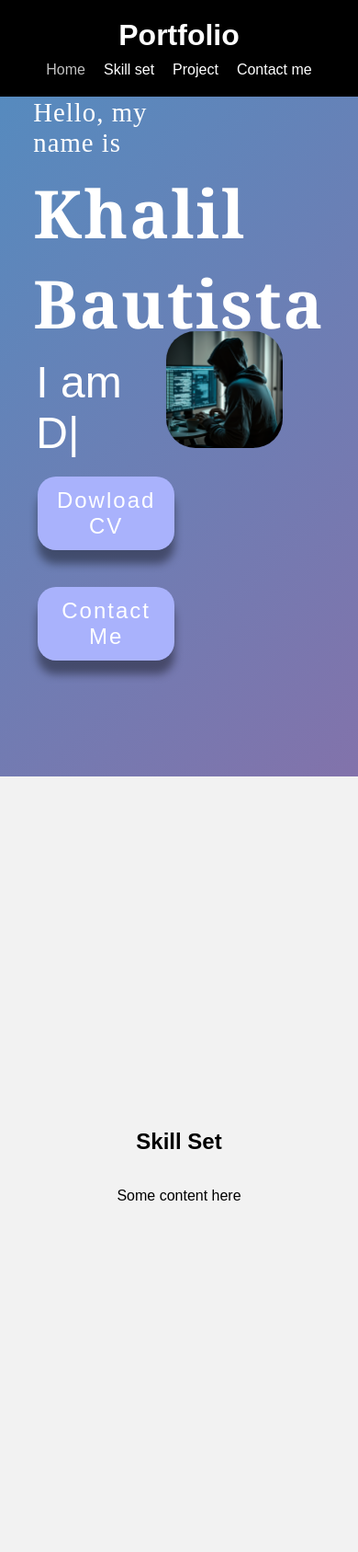
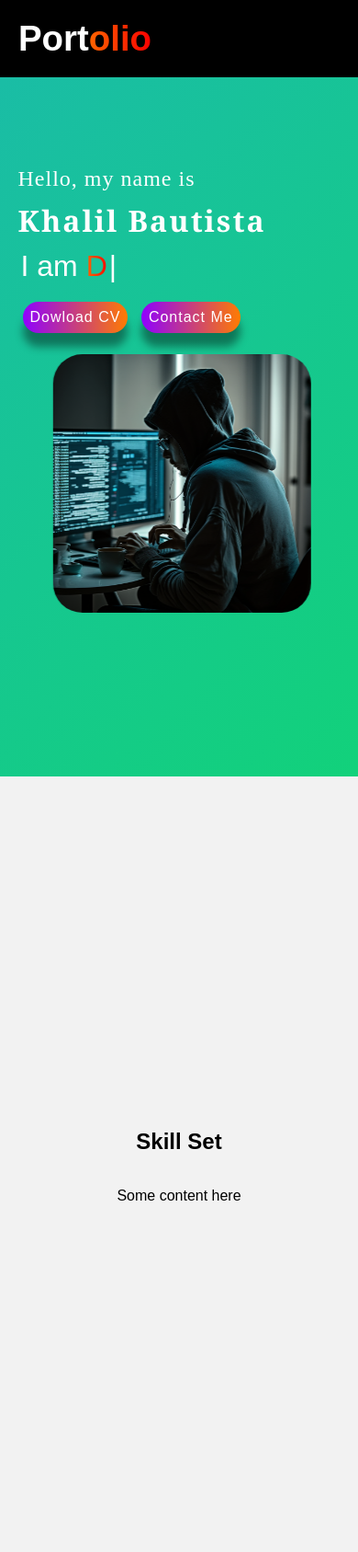
Before and after one commit to Khalil2506/Portafolio, a Django app: page / in a window 390 px wide. Shown: the top 1687 px of the page at 92% size. Run offline with Django 4.2, Linux system fonts and the light colour scheme; some libraries are stand-ins or nearby versions.

Commit message:
Advance responsive 23/02/23

```diff
--- a/Library/static/css/styles.css
+++ b/Library/static/css/styles.css
@@ -88,6 +88,10 @@
 }
 
 /*start of my portfolio*/
+:root {
+  --color-2: #FA0000;
+  --color-1: #FF6400;
+}
 body {
   margin: 0;
   padding: 0;
@@ -111,15 +115,31 @@
   max-width: 1200px;
   margin: 0 auto;
   padding: 20px 20px;
+  flex-flow: row wrap;
 }
-
-.header_title h1 {
+.header_title{
+  display: flex;
+  width: 35%;
+  font-size: 1.2em ;
+}
+.header_title h1{
   margin: 0;
 }
-
 .header_title a {
   text-decoration: none;
   color: white;
+  display: flex;
+  flex-direction: row;
+}
+.title_p{
+  margin: 0;
+  padding: 0;
+  background-image: linear-gradient(to right, var(--color-1), var(--color-2));
+  -webkit-background-clip: text;
+  -moz-background-clip: text;
+  background-clip: text;
+  color: transparent;
+
 }
 
 .header_nav ul {
@@ -141,30 +161,30 @@
 }
 
 .header_a:hover {
-  color: #f00;
+  background-image: linear-gradient(to right, var(--color-1), var(--color-2));
+  -webkit-background-clip: text;
+  -moz-background-clip: text;
+  background-clip: text;
+  color: transparent;
 }
 
-@media only screen and (max-width: 768px) {
-  .header-container {
-    flex-direction: column;
-  }
-
-  .header_nav {
-    margin-top: 10px;
-    justify-content: center;
-  }
+.icon{
+  font-size: 1em;
+  color: white;
+  display: none;
 }
-
+.nav_responsive{
+  display: none;
+}
 /* Cambio de color al hacer scroll */
 .header_a_scroll {
-  color: #C2C2C2 !important;
-  text-shadow: 1px 1px 1px 1px white, 1px 1px 1px 1px white, 1px 1px 1px 1px wheat, 1px 1px 1px 1px white !important;
-  border-radius: 20px 10px;
+  background-image: linear-gradient(to right, var(--color-1), var(--color-2));
+  -webkit-background-clip: text;
+  -moz-background-clip: text;
+  background-clip: text;
+  color: transparent;
 }
-
-
 /* Estilos para las secciones */
-
 section:nth-child(even) {
   background-color: #f2f2f2;
 }
@@ -173,7 +193,7 @@
   flex-direction: column;
   width: 100%;
   height: 100%;
-  background: linear-gradient(-45deg, #ee7752, #e73c7e, #23a6d5, #23d5ab);
+  background: linear-gradient(-45deg, #0027FF, #00FF1B, #23a6d5, #23d5ab);
   background-size: 400% 400%;
   -webkit-animation: gradient 15s ease infinite;
   -moz-animation: gradient 15s ease infinite;
@@ -215,20 +235,7 @@
     background-position: 0% 50%;
   }
 }
-.section_content_1{
-  height: 100vh;
-  width: 100%;
-  display: flex;
-  align-items: center;
-  justify-content: center;
-}
-.div_main{
-  width: 100%;
-  padding: 0 10%;
-  display: flex;
-  align-items: center;
-  justify-content: center;
-}
+
 .section_content_2{
   height: 100vh;
   width: 100%;
@@ -256,7 +263,22 @@
   justify-content: center;
   text-align: center;
 }
+
 /*Section 1*/
+.section_content_1{
+  height: 100vh;
+  width: 100%;
+  display: flex;
+  align-items: center;
+  justify-content: center;
+}
+.div_main{
+  width: 100%;
+  padding: 0 10%;
+  display: flex;
+  align-items: center;
+  justify-content: center;
+}
 .content_me{
   width: 50%;
   display: flex;
@@ -282,8 +304,8 @@
   display: block;
   font-weight: 700;
   font-size: 4.5em;
+  color: white;
   letter-spacing: 2px;
-  color: white;
   padding: 10px 0;
   margin: 0;
   user-select: none;
@@ -296,10 +318,16 @@
   padding: 0 3px;
   margin: 0;
   user-select: none;
+
 }
-#maquina{
-  color: #7f00ff;
-  text-transform: capitalize;
+.maquina{
+  background-image: linear-gradient(to right, var(--color-1), var(--color-2));
+  -webkit-background-clip: text;
+  letter-spacing: 2px;
+  -moz-background-clip: text;
+  background-clip: text;
+  color: transparent;
+
 }
 .btns{
   width: 100%;
@@ -312,7 +340,7 @@
   font-size: 1.5em;
   font-weight: 400;
   color: white;
-  background-color: #A9B2FC;
+  background-image: linear-gradient(to right, #8F01FF, #FF7C01);
   padding: 0.5em;
   margin: 20px 5px;
   letter-spacing: 2px;
@@ -321,7 +349,7 @@
   border-radius: 20px;
 }
 .btns button:hover{
-  background-color: #7f00ff;
+  background-image: linear-gradient(to right, var(--color-1), var(--color-2));
 }
 .btns a{
 
@@ -331,6 +359,9 @@
 .content_img{
   width: 50%;
   height: 100%;
+  display: flex;
+  justify-content: center;
+  align-items: center;
   position: relative;
 }
 .content_img img{
@@ -338,14 +369,182 @@
   height: 100%;
   width: 80%;
   top: 10px;
-  right: 00px;
+  right: -10px;
   transform: rotateY(180deg);
   animation: animateuser 4s linear infinite;
   border-radius: 2em;
 }
 @keyframes animateuser {
   50%{
-    right: 20px;
+    right: 0px;
     top: 0px;
   }
 }
+@media only screen and (max-width: 1200px) {
+  .header-container {
+    justify-content: center;
+    align-items: center;
+  }
+  .small_me{
+    letter-spacing: 1px;
+    font-size: 1.5em;
+  }
+
+  .title_me{
+    font-weight: 700;
+    font-size: 4em;
+    letter-spacing: 2px;
+  }
+  .maquina_p{
+    font-size: 2.8em;
+  }
+  .header_nav {
+    margin-top: 10px;
+    justify-content: center;
+    align-items: center;
+  }
+}
+@media only screen and (max-width: 1000px) {
+  .small_me{
+    letter-spacing: 1px;
+    font-size: 1.3em;
+  }
+
+  .title_me{
+    font-weight: 700;
+    font-size: 3.5em;
+    letter-spacing: 2px;
+  }
+  .maquina_p{
+    font-size: 2.4em;
+  }
+  .btns button{
+    font-size: 1.2em;
+    letter-spacing: 1px;
+  }
+}
+@media only screen and (max-width: 790px) {
+  .small_me{
+    letter-spacing: 1px;
+    font-size: 1.1em;
+  }
+
+  .title_me{
+    font-weight: 700;
+    font-size: 3em;
+    letter-spacing: 2px;
+  }
+  .maquina_p{
+    font-size: 2em;
+  }
+  .btns button{
+    font-size: 1em;
+    letter-spacing: 1px;
+  }
+}
+@media only screen and (max-width: 640px) {
+  .header-container {
+    justify-content: center;
+    align-items: center;
+  }
+  .small_me{
+    letter-spacing: 1px;
+    font-size: 1.5em;
+  }
+
+  .title_me{
+    font-weight: 700;
+    font-size: 2em;
+    letter-spacing: 2px;
+  }
+  .maquina_p{
+    font-size: 2em;
+  }
+  .header_nav {
+   display: none;
+  }
+  .div_main{
+    width: 100%;
+    padding: 0 5%;
+    display: flex;
+    align-items: center;
+    justify-content: center;
+    flex-direction: column;
+  }
+  .content_me{
+    width: 100%;
+    height: 50%;
+    display: flex;
+    align-items: flex-start;
+    justify-content: flex-start;
+    flex-direction: column;
+    font-family: Arial, Helvetica, sans-serif;
+
+  }
+  .btns{
+    width: 100%;
+    position: relative;
+  }
+  .btns button{
+    font-size: 1em;
+    letter-spacing: 1px;
+  }
+  .content_img{
+    width: 100%;
+    height: 50%;
+    display: flex;
+    justify-content: center;
+    align-items: center;
+    position: relative;
+  }
+  .content_img img{
+    height: 100%;
+    width: 80%;
+    top: 10px;
+    right: -10px;
+  }
+  .icon{
+    display: flex;
+    font-size: 1em;
+    color: white;
+    justify-content: flex-end;
+    align-items: flex-end;
+    flex-direction: column;
+    width: 65%;
+  }
+  .nav_responsive{
+   display: flex;
+   flex-direction: column;
+  }
+  .header_ul_responsive{
+    width: 100%;
+    left: -120%;
+    overflow: hidden;
+    transition: all 0.5s ease-in;
+    display: flex;
+    background-color: white;
+    width: 100%;
+    height: 100vh;
+    flex-direction: column;
+    position:absolute;
+    color: white;
+    z-index: 1000;
+  }
+  .activo{
+    left: 0 !important;
+  }
+  .header_li_responsive{
+    text-decoration: none;
+    display: inline-block;
+    background-color: #222222;
+    width: 15em;
+    margin: 1.5em 1em;
+    align-items: center;
+    justify-content: center;
+    border-radius: 10px;
+    font-size: 1.2em;
+  }
+  .header_a_resposive{
+    padding: 0.5em;
+  }
+}
--- a/Library/static/js/index.js
+++ b/Library/static/js/index.js
@@ -60,3 +60,11 @@
     });
   });
 });
+//cambiar de clase
+const miBoton = document.querySelector(".icon");
+const miElemento = document.querySelector(".header_ul_responsive");
+
+// agregar evento de clic al botón
+miBoton.addEventListener("click", function() {
+  miElemento.classList.toggle("activo");
+});
--- a/Library/templates/base.html
+++ b/Library/templates/base.html
@@ -7,7 +7,8 @@
   <meta http-equiv="X-UA-Compatible" content="IE=edge">
   <meta name="viewport" content="width=device-width, initial-scale=1.0">
   <link rel="stylesheet" type="text/css" href="{% static 'css/styles.css' %}">
-
+  <script src="{% static 'fontawesomefree/js/all.min.js' %}"></script>
+  <link href="{% static 'fontawesomefree/css/all.min.css' %}" rel="stylesheet" type="text/css">
   <title>{% block title %} {% endblock %}</title>
 </head>
 
@@ -15,7 +16,7 @@
   <header class="header">
     <div class="header-container">
       <div class="header_title">
-        <h1><a href="#">Portfolio</a></h1>
+        <h1><a href="#">Port<p class="title_p">olio</p></a></h1>
       </div>
       <nav class="header_nav" id="header-nav">
         <ul class="header_ul">
@@ -25,6 +26,15 @@
           <li class="header_li"><a href="#contact" class="header_a">Contact me</a></li>
         </ul>
       </nav>
+      <div class="icon"><i class="fa-solid fa-bars"></i></div>
+      <div class="nav_responsive">
+        <ul class="header_ul_responsive">
+          <li class="header_li_responsive"><a href="#portfolio" class="header_a_resposive">Home</a></li>
+          <li class="header_li_responsive"><a href="#skillset" class="header_a_resposive">Skill set</a></li>
+          <li class="header_li_responsive"><a href="#project" class="header_a_resposive">Project</a></li>
+          <li class="header_li_responsive"><a href="#contact" class="header_a_resposive">Contact me</a></li>
+        </ul>
+      </div>
     </div>
   </header>
   <div class="body">
--- a/Portafolio/settings.py
+++ b/Portafolio/settings.py
@@ -26,7 +26,7 @@
 # SECURITY WARNING: don't run with debug turned on in production!
 DEBUG = True
 
-ALLOWED_HOSTS = []
+ALLOWED_HOSTS = ["127.0.0.1","192.168.1.9","localhost"]
 
 
 # Application definition
@@ -38,7 +38,8 @@
     'django.contrib.sessions',
     'django.contrib.messages',
     'django.contrib.staticfiles',
-    'Library'
+    'Library',
+    'fontawesomefree'
 ]
 
 MIDDLEWARE = [
```
Also changed, not shown: imagenes/Khalil.png (added).
